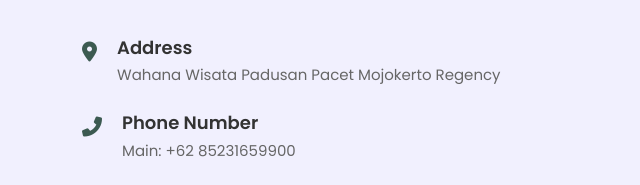
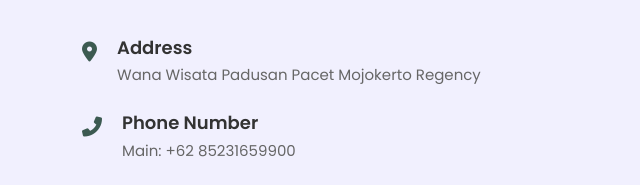
Before and after one commit to yogahd/the-soemo-hills, a plain HTML site: page index.html in a window 1280 px wide. Shown: the part 8832-9017 px from the top of the page, 0-640 px from the left. Drawn offline with nearby package versions, Linux system fonts and the light colour scheme.

Commit message:
Update contact us

```diff
--- a/index.html
+++ b/index.html
@@ -945,7 +945,7 @@
                 <i class="fas fa-map-marker-alt"></i>
                 <div class="info-content">
                   <h4 data-translate="contactUs_item1_h4">Address</h4>
-                  <p data-translate="contactUs_item1_p">Wahana Wisata Padusan Pacet Mojokerto Regency
+                  <p data-translate="contactUs_item1_p">Wana Wisata Padusan Pacet Mojokerto Regency
                   </p>
                 </div>
               </div>
--- a/script.js
+++ b/script.js
@@ -181,7 +181,7 @@ const translations = {
 		contactUs_p: "We are always ready to hear from you. If you have any questions, suggestions or would like to work with us, please don't hesitate to get in touch. Our team will be happy to respond as quickly as possible to assist your needs.",
 
 		contactUs_item1_h4: "Address",
-		contactUs_item1_p: "Wahana Wisata Padusan Pacet Mojokerto Regency",
+		contactUs_item1_p: "Wana Wisata Padusan Pacet Mojokerto Regency",
 
 		contactUs_item2_h4: "Phone Number",
 		contactUs_item2_p: "Main: +62 85231659900",
@@ -369,7 +369,7 @@ const translations = {
 		contactUs_p: "Kami selalu siap untuk mendengar dari Anda. Jika Anda memiliki pertanyaan, saran, atau ingin bekerja sama dengan kami, jangan ragu untuk menghubungi kami. Tim kami akan dengan senang hati merespon secepat mungkin untuk membantu kebutuhan Anda.",
 
 		contactUs_item1_h4: "Alamat",
-		contactUs_item1_p: "Wahana Wisata Padusan Pacet Kabupaten Mojokerto",
+		contactUs_item1_p: "Wana Wisata Padusan Pacet Kabupaten Mojokerto",
 
 		contactUs_item2_h4: "Nomor Telepon",
 		contactUs_item2_p: "Utama: +62 85231659900",
```
